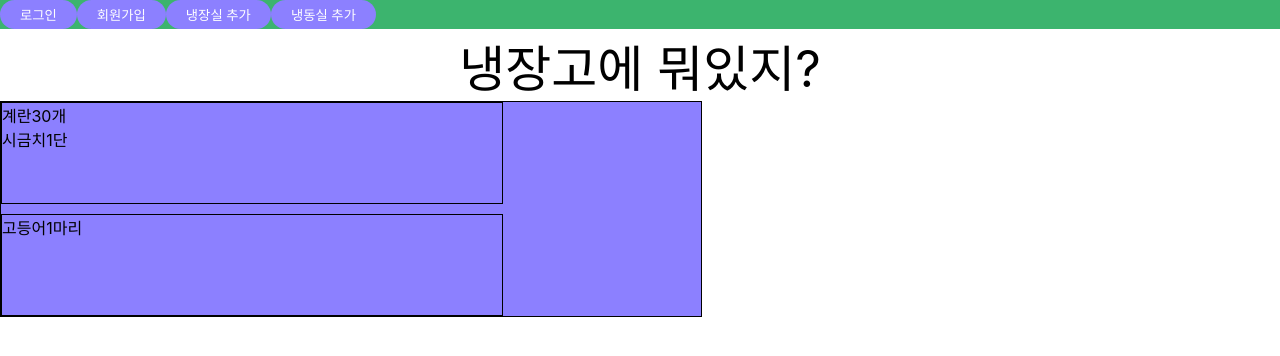
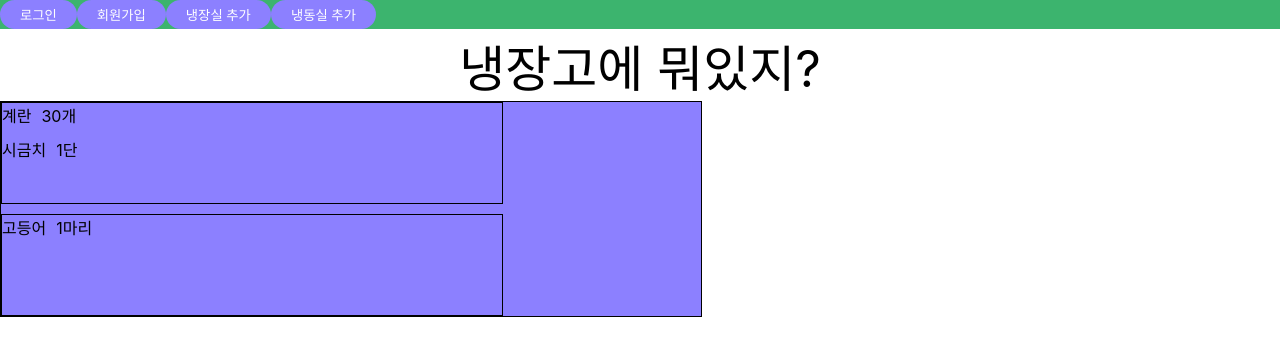
Before and after one commit to davidpark216/FridgeCheck, a React (Create React App) app in the folder fridecheck/: page / in a window 1280 px wide. Shown: the top 356 px of the page. Built offline with nearby package versions, Linux system fonts and the light colour scheme.

Commit message:
Add className and css

```diff
--- a/fridecheck/src/components/ColdStorage.tsx
+++ b/fridecheck/src/components/ColdStorage.tsx
@@ -9,9 +9,9 @@ function ColdStorage({ coldItems }: props) {
       <ColdArea>
         {coldItems.map((el: any) => (
           <div>
-            <div>
-              <span>{el.item}</span>
-              <span>{el.quantity}</span>
+            <div className="coldItem">
+              <span className="coldName">{el.item}</span>
+              <span className="coldQuantity">{el.quantity}</span>
             </div>
           </div>
         ))}
@@ -22,11 +22,19 @@ function ColdStorage({ coldItems }: props) {
 
 export default ColdStorage;
 
-const ColdStorageWrap = styled.div``;
+const ColdStorageWrap = styled.div`
+  .coldItem {
+    margin-bottom: 10px;
+  }
+  .coldQuantity {
+    margin-left: 10px;
+  }
+`;
 
 const ColdArea = styled.div`
   width: 500px;
   height: 100px;
   border: 1px solid;
   margin-bottom: 10px;
+  overflow: scroll;
 `;
--- a/fridecheck/src/components/FrozenStorage.tsx
+++ b/fridecheck/src/components/FrozenStorage.tsx
@@ -11,9 +11,9 @@ function FrozenStorage({ frozenItems }: props) {
       <FrozenArea>
         {frozenItems.map((el: any) => (
           <div>
-            <div>
-              <span>{el.item}</span>
-              <span>{el.quantity}</span>
+            <div className="frozenItem">
+              <span className="frozenName">{el.item}</span>
+              <span className="frozenQuantity">{el.quantity}</span>
             </div>
           </div>
         ))}
@@ -23,7 +23,14 @@ function FrozenStorage({ frozenItems }: props) {
 }
 export default FrozenStorage;
 
-const FrozenStorageWrap = styled.div``;
+const FrozenStorageWrap = styled.div`
+  .frozenItem {
+    margin-bottom: 10px;
+  }
+  .frozenQuantity {
+    margin-left: 10px;
+  }
+`;
 
 const FrozenArea = styled.div`
   width: 500px;
```
